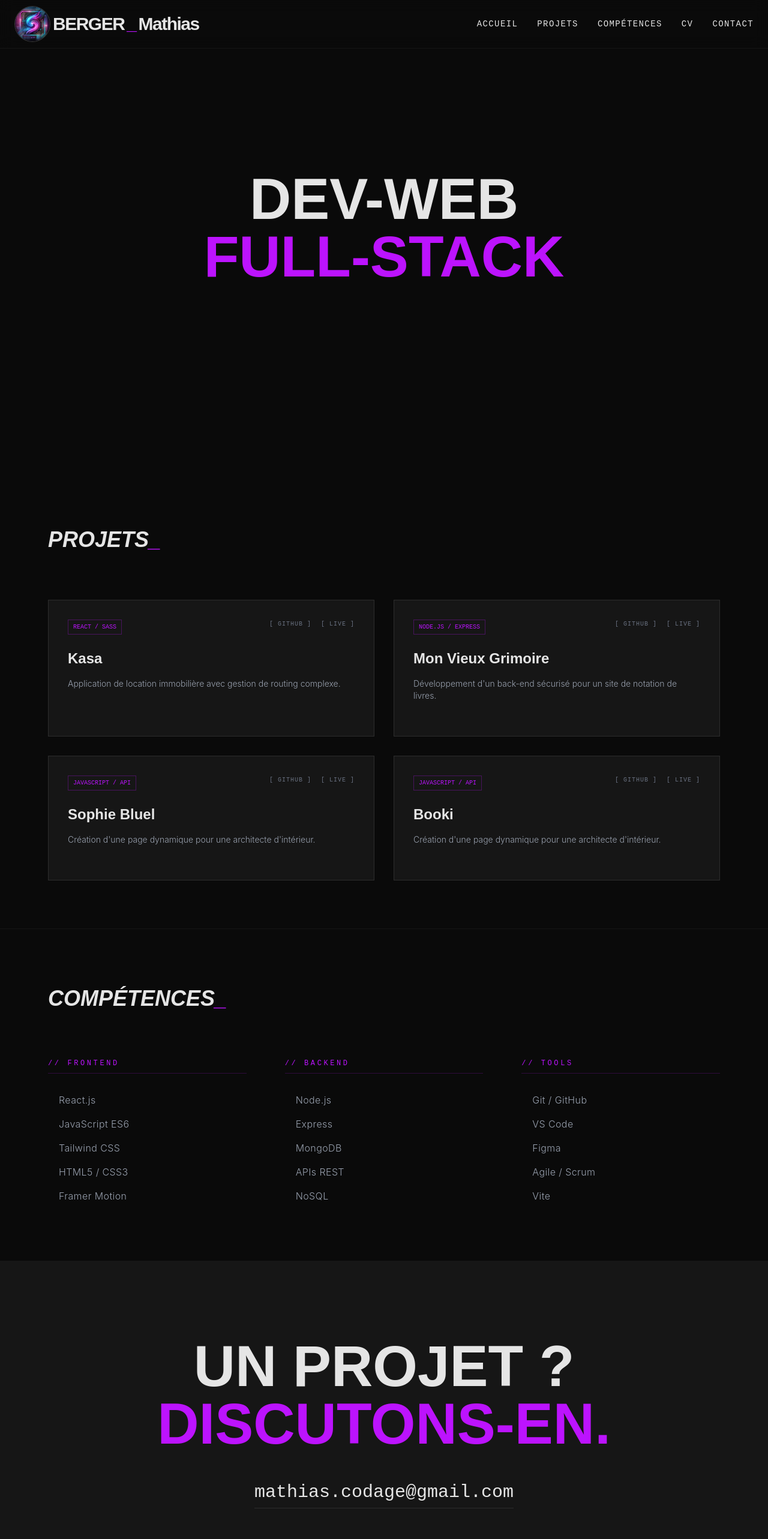
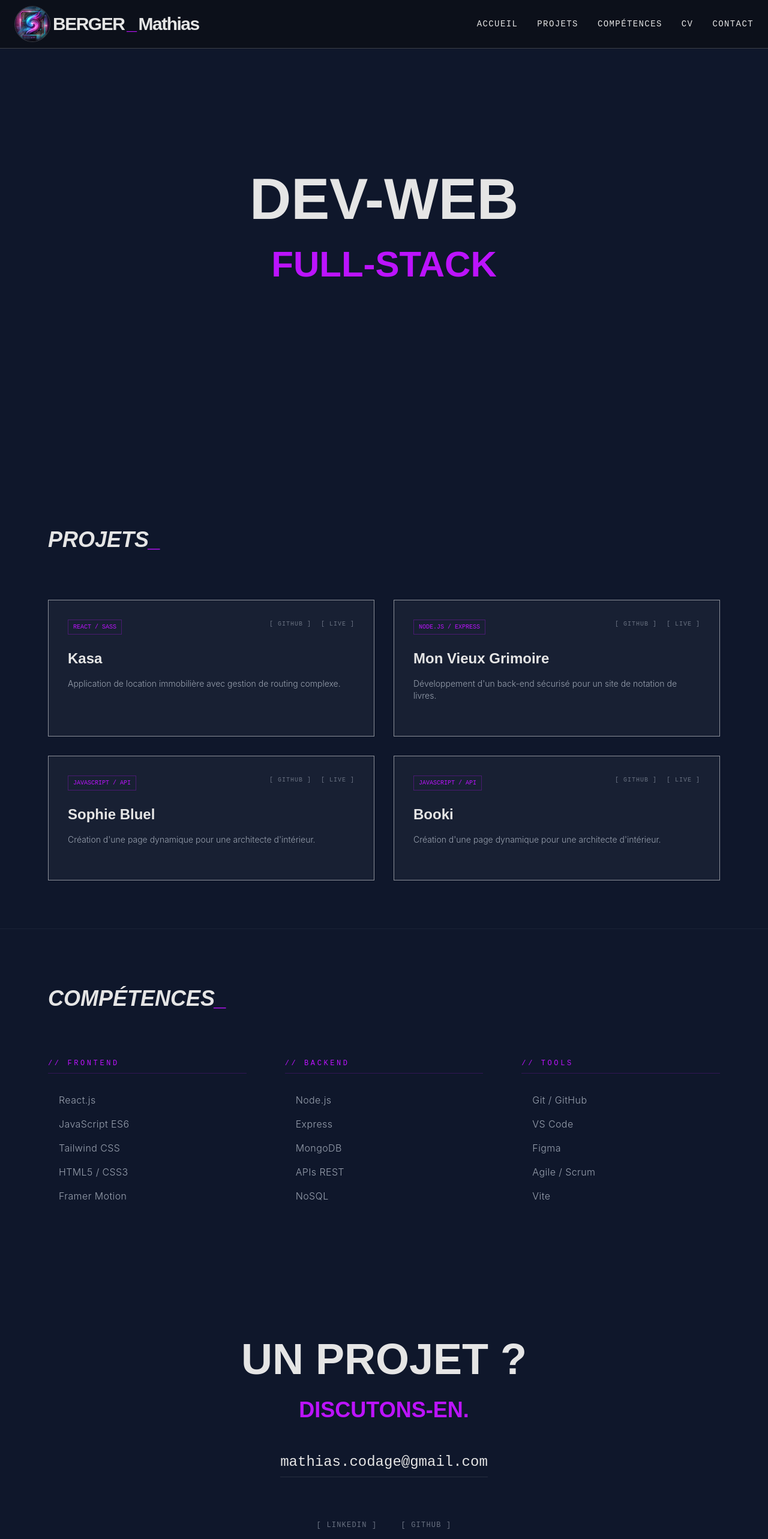
Before and after one commit to MathCod/dev-portfolio, a React (Vite) app: page / in a window 1280 px wide. Shown: the top 2566 px of the page at 60% size. Built offline with nearby package versions, Linux system fonts and the light colour scheme.

Commit message:
🎨Stylisation couleurs

```diff
--- a/src/App.jsx
+++ b/src/App.jsx
@@ -8,7 +8,7 @@ import Contact from './sections/Contact';
 function App() {
 return (
     <div className="min-h-[300vh]
-     bg-dark text-light selection:bg-neon-purple selection:text-dark"
+     bg-slate-900 text-light selection:bg-neon-purple selection:text-dark"
      >
       <Navbar />
       <main>
@@ -21,7 +21,7 @@ return (
           >
 
             DEV-WEB <br />
-            <span className="text-neon-purple">FULL-STACK</span>
+            <span className="text-neon-purple md:text-6xl">FULL-STACK</span>
           </motion.h1>
 
           <motion.p
--- a/src/components/Navbar.jsx
+++ b/src/components/Navbar.jsx
@@ -16,7 +16,7 @@ const Navbar = () => {
   ];
 
   return (
-    <nav className="fixed top-0 w-full z-50 bg-dark/80 backdrop-blur-md border-b border-white/5">
+    <nav className="fixed top-0 w-full z-50 bg-dark/50 backdrop-blur-md border-b border-white/20">
       <div className="max-w-7xl mx-auto px-6 h-20 flex justify-between items-center">
 
         {/* LOGO */}
--- a/src/sections/Contact.jsx
+++ b/src/sections/Contact.jsx
@@ -3,22 +3,22 @@ import { motion } from 'framer-motion';
 
 const Contact = () => {
   return (
-    <section id="contact" className="py-32 px-6 md:px-20 bg-white/5">
+    <section id="contact" className="py-32 px-6 md:px-20 bg-slate-900">
       <div className="max-w-7xl mx-auto text-center">
         <motion.div
           initial={{ opacity: 0, scale: 0.95 }}
           whileInView={{ opacity: 1, scale: 1 }}
           viewport={{ once: true }}
         >
-          <h2 className="text-5xl md:text-8xl font-syne font-extrabold mb-12 uppercase leading-none">
+          <h2 className="text-5xl md:text-7xl font-syne font-extrabold mb-12 uppercase leading-none">
             UN PROJET ?<br />
-            <span className="text-neon-purple">DISCUTONS-EN.</span>
+            <span className="text-neon-purple md:text-4xl">DISCUTONS-EN.</span>
           </h2>
 
           <div className="flex flex-col items-center gap-8">
             <a
               href="mailto:ton-email@exemple.com"
-              className="text-xl md:text-3xl font-mono hover:text-neon-purple transition-colors border-b border-white/10 pb-2"
+              className="text-xl md:text-2xl font-mono hover:text-neon-purple transition-colors border-b border-white/10 pb-2"
             >
               mathias.codage@gmail.com
             </a>
--- a/src/sections/Projects.jsx
+++ b/src/sections/Projects.jsx
@@ -4,7 +4,7 @@ import { projects } from '../data/projects';
 
 const Projects = () => {
   return (
-    <section id="projects" className="py-20 px-6 md:px-20 bg-dark">
+    <section id="projects" className="py-20 px-6 md:px-20 bg-slate-900">
       <div className="max-w-7xl mx-auto">
         <motion.h2
           initial={{ opacity: 0 }}
@@ -22,7 +22,7 @@ const Projects = () => {
               whileInView={{ opacity: 1, y: 0 }}
               viewport={{ once: true }}
               transition={{ delay: index * 0.1 }}
-              className="group bg-white/5 border border-white/10 p-8 hover:border-neon-purple/50 transition-all duration-500"
+              className="group bg-white/4 border border-white/50 p-8 hover:border-neon-purple/50 transition-all duration-500"
             >
               <div className="flex justify-between items-start mb-6">
                 <span className="text-[10px] font-mono text-neon-purple border border-neon-purple/30 px-2 py-1 uppercase">
```
